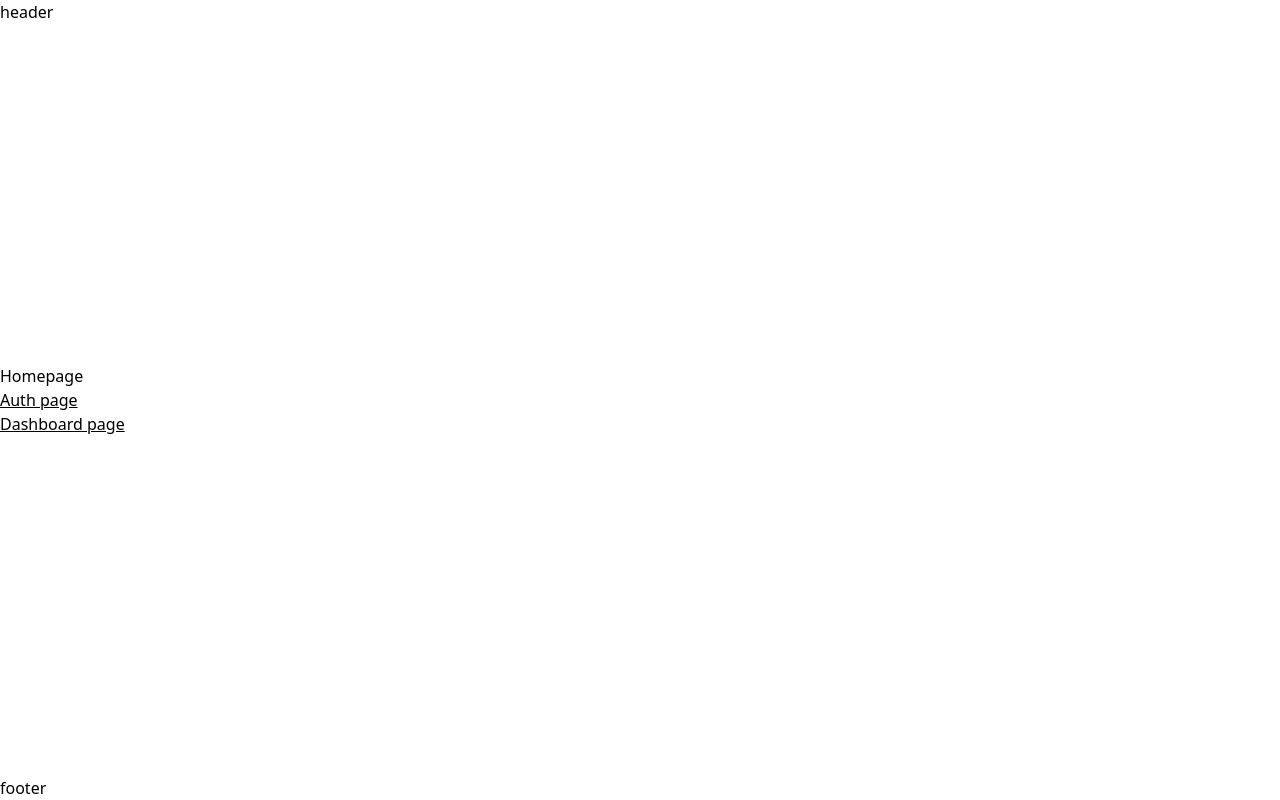
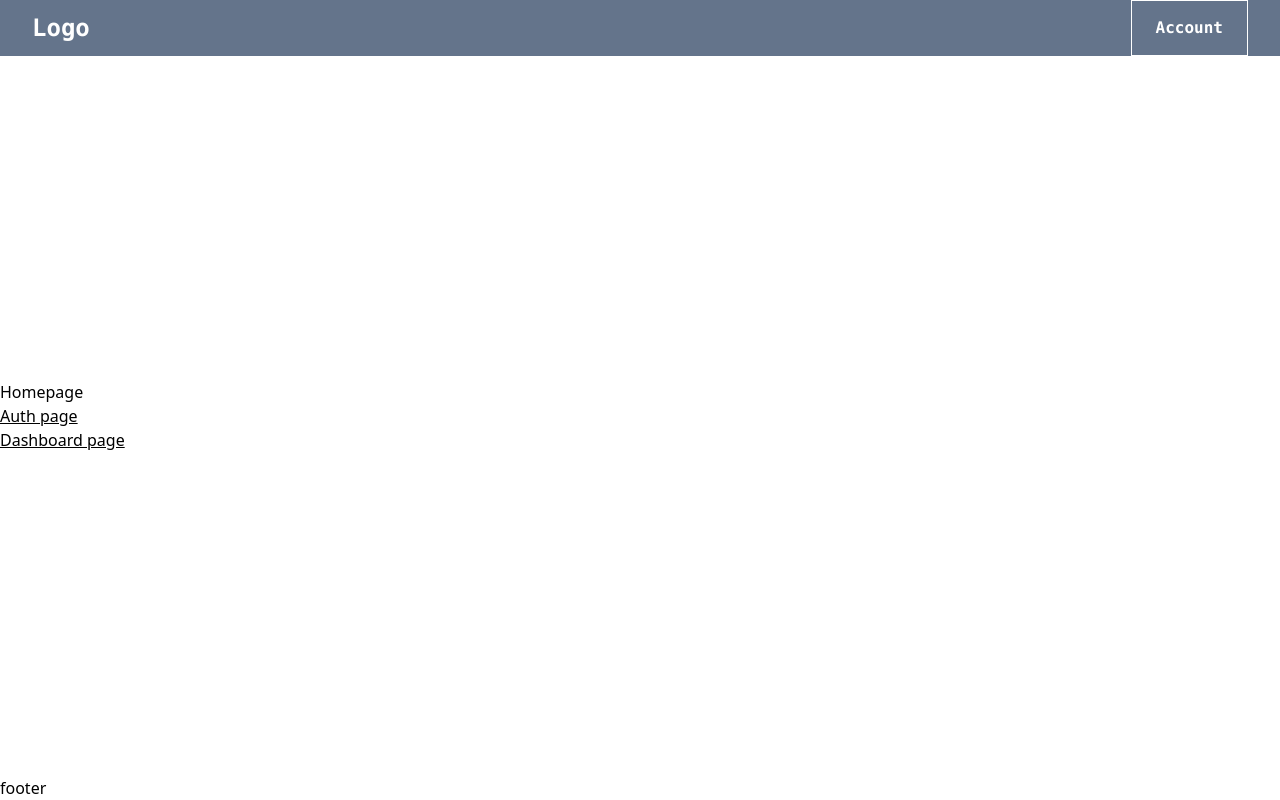
Before and after one commit to KaziMuktadirAhmed/BrainDev_frontend, a React (Vite) app: page / in a window 1280 px wide. Built offline with nearby package versions, Linux system fonts and the light colour scheme.

Commit message:
adds topbar initial style

```diff
--- a/src/components/header/header.jsx
+++ b/src/components/header/header.jsx
@@ -1,3 +1,10 @@
 export default function Header() {
-  return <header className="">header</header>;
+  return (
+    <header className="flex flex-row items-center justify-between pl-8 pr-8 h-14 bg-slate-500">
+      <h1 className="font-mono text-2xl font-semibold text-white">Logo</h1>
+      <button className="h-full pl-6 pr-6 border border-white hover:border-black hover:bg-black">
+        <p className="font-mono font-semibold text-white">Account</p>
+      </button>
+    </header>
+  );
 }
--- a/src/pages/home/home.jsx
+++ b/src/pages/home/home.jsx
@@ -5,7 +5,7 @@ export default function Home() {
     <>
       <h1>Homepage</h1>
 
-      <ul className="underline link-decoration">
+      <ul className="underline">
         <li>
           <Link to="/auth" className="hover:text-blue-500">
             Auth page
```
